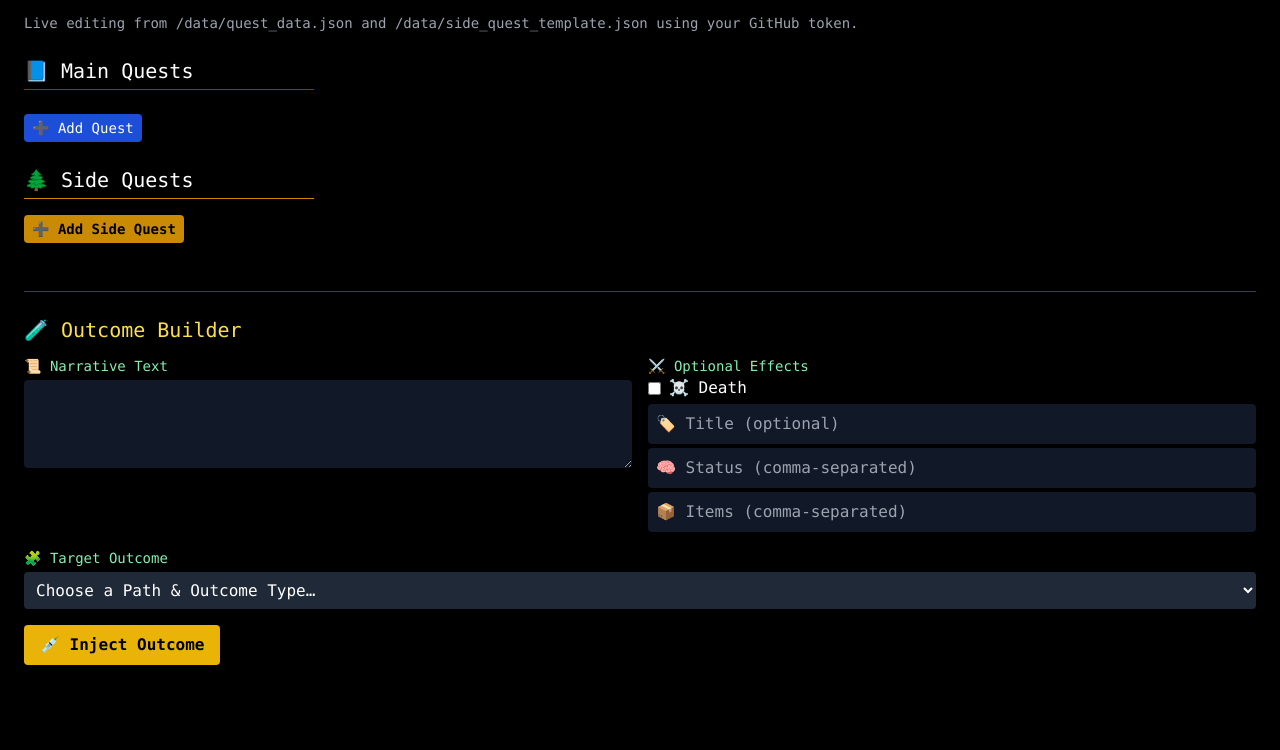
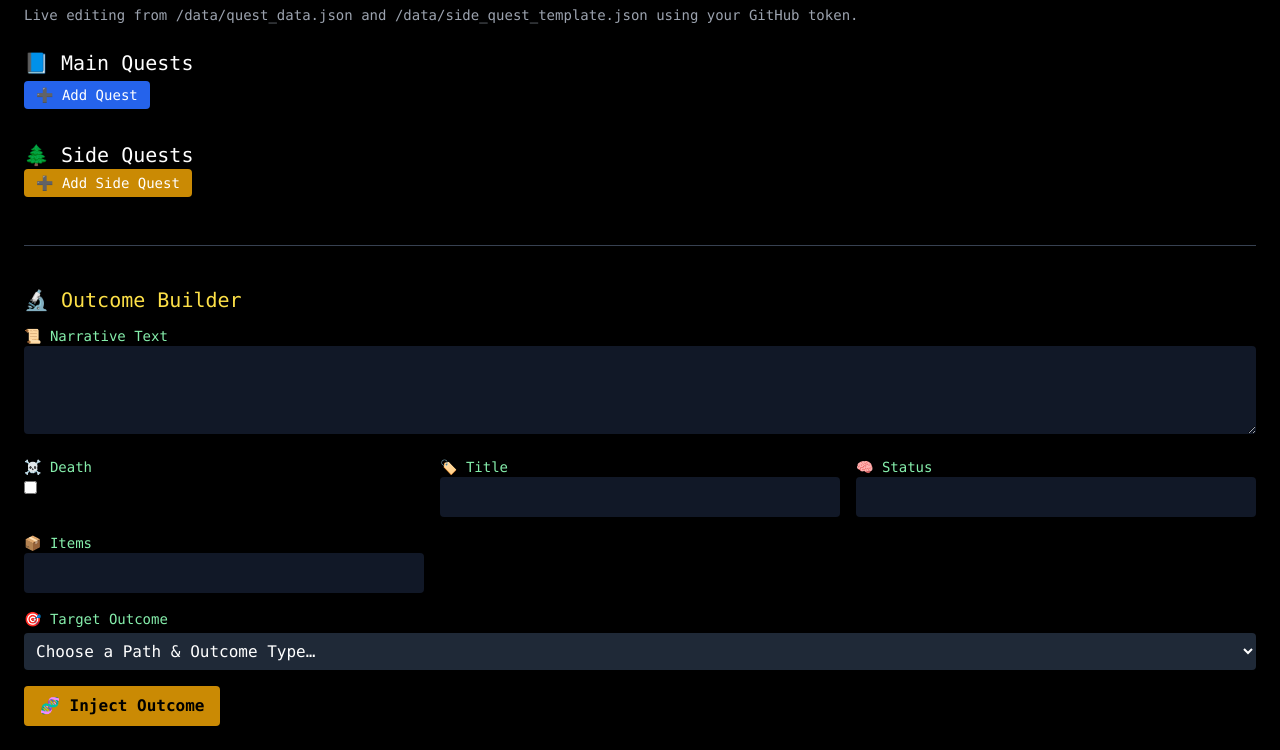
Before and after one commit to YTseen/bloodbot-campaign, a plain HTML site: page index.html in a window 1280 px wide. Shown: the part 63-813 px from the top of the page. Drawn offline with nearby package versions, Linux system fonts and the light colour scheme.

Commit message:
Update index.html

```diff
--- a/index.html
+++ b/index.html
@@ -2,87 +2,76 @@
 <html lang="en">
 <head>
   <meta charset="UTF-8" />
-  <title>🍗 BloodBot Architect</title>
+  <title>🩸 BloodBot Architect</title>
   <meta name="viewport" content="width=device-width, initial-scale=1.0" />
   <script src="https://cdn.tailwindcss.com"></script>
 </head>
 <body class="bg-black text-white font-mono p-6">
-  <h1 class="text-3xl text-red-500 font-bold mb-4">🍗 BloodBot Architect</h1>
+  <h1 class="text-3xl text-red-500 font-bold mb-2">🍗 BloodBot Architect</h1>
   <p class="text-sm text-gray-400 mb-6">Live editing from <code>/data/quest_data.json</code> and <code>/data/side_quest_template.json</code> using your GitHub token.</p>
 
-  <div class="grid grid-cols-1 md:grid-cols-4 gap-6">
-    <!-- Sidebar: Quests + Side Quests -->
-    <div>
-      <h2 class="text-xl border-b border-red-700 mb-2 pb-1">📘 Main Quests</h2>
-      <ul id="questList" class="space-y-1 mb-6"></ul>
-      <button onclick="createNewQuest()" class="bg-blue-700 hover:bg-blue-600 px-2 py-1 text-sm rounded">➕ Add Quest</button>
+  <!-- Quest Management -->
+  <div class="mb-6">
+    <h2 class="text-xl text-white mb-1">📘 Main Quests</h2>
+    <button onclick="createQuest('main')" class="bg-blue-600 hover:bg-blue-500 px-3 py-1 text-sm rounded mb-2">➕ Add Quest</button>
+    <ul id="mainQuestList" class="space-y-1 mb-4"></ul>
 
-      <h2 class="text-xl border-b border-yellow-600 mt-6 mb-2 pb-1">🌲 Side Quests</h2>
+    <h2 class="text-xl text-white mt-6">🌲 Side Quests</h2>
+    <button onclick="createQuest('side')" class="bg-yellow-600 hover:bg-yellow-500 px-3 py-1 text-sm rounded mb-2">➕ Add Side Quest</button>
     <ul id="sideQuestList" class="space-y-1"></ul>
-      <button onclick="createNewSideQuest()" class="bg-yellow-600 hover:bg-yellow-500 px-2 py-1 text-sm rounded text-black font-bold mt-2">➕ Add Side Quest</button>
   </div>
 
-    <!-- Main Quest Editor -->
-    <div class="md:col-span-3 hidden" id="editorSection">
-      <h2 class="text-xl text-green-400 font-bold mb-4">✏️ Edit Quest</h2>
+  <!-- Quest Editor -->
+  <div id="editorSection" class="hidden">
+    <h2 class="text-xl text-green-400 mb-4">✏️ Edit Quest</h2>
+    <label class="block text-green-300 text-sm">Quest Title (key)</label>
+    <input id="questKey" class="w-full bg-gray-900 p-2 rounded mb-3" />
 
-      <div class="mb-3">
-        <label class="block text-green-300 text-sm">Quest Title (key)</label>
-        <input id="questKey" class="w-full bg-gray-900 p-2 rounded" />
-      </div>
+    <label class="block text-green-300 text-sm">Intro</label>
+    <textarea id="questIntro" class="w-full bg-gray-900 p-2 rounded mb-3" rows="3"></textarea>
 
-      <div class="mb-3">
-        <label class="block text-green-300 text-sm">Intro</label>
-        <textarea id="questIntro" class="w-full bg-gray-900 p-2 rounded" rows="4"></textarea>
-      </div>
+    <label class="block text-green-300 text-sm">Wrap-Up</label>
+    <textarea id="questWrap" class="w-full bg-gray-900 p-2 rounded mb-4" rows="3"></textarea>
 
-      <div class="mb-3">
-        <label class="block text-green-300 text-sm">Wrap-Up</label>
-        <textarea id="questWrap" class="w-full bg-gray-900 p-2 rounded" rows="4"></textarea>
-      </div>
-
-      <div class="mb-3">
-        <label class="block text-green-300 text-sm">Quest Paths</label>
-        <div id="pathsContainer" class="space-y-4"></div>
-      </div>
+    <label class="block text-green-300 text-sm mb-1">Paths</label>
+    <div id="pathsContainer" class="space-y-4 mb-6"></div>
 
     <button onclick="saveQuest()" class="bg-green-600 hover:bg-green-500 px-4 py-2 rounded">💾 Save Quest</button>
   </div>
-  </div>
 
   <!-- Outcome Builder -->
-  <div class="mt-12 border-t border-gray-700 pt-6">
-    <h2 class="text-xl text-yellow-300 mb-3">🧪 Outcome Builder</h2>
+  <hr class="my-10 border-gray-700" />
+  <h2 class="text-xl text-yellow-300 mb-3">🔬 Outcome Builder</h2>
+  <label class="block text-green-300 text-sm">📜 Narrative Text</label>
+  <textarea id="ob_text" class="w-full bg-gray-900 p-2 rounded text-white mb-4" rows="3"></textarea>
 
-    <div class="grid grid-cols-1 md:grid-cols-2 gap-4">
+  <div class="grid grid-cols-1 md:grid-cols-3 gap-4 mb-4">
     <div>
-        <label class="block text-sm text-green-300 mb-1">📜 Narrative Text</label>
-        <textarea id="ob_text" class="w-full bg-gray-900 p-2 rounded text-white" rows="3"></textarea>
+      <label class="block text-sm text-green-300">☠️ Death</label>
+      <input type="checkbox" id="ob_death" class="mr-2" />
     </div>
-
     <div>
-        <label class="block text-sm text-green-300">⚔️ Optional Effects</label>
-        <div class="space-y-1">
-          <label class="flex items-center">
-            <input type="checkbox" id="ob_death" class="mr-2" /> ☠️ Death
-          </label>
-          <input id="ob_title" placeholder="🏷️ Title (optional)" class="w-full bg-gray-900 p-2 rounded text-white" />
-          <input id="ob_status" placeholder="🧠 Status (comma-separated)" class="w-full bg-gray-900 p-2 rounded text-white" />
-          <input id="ob_items" placeholder="📦 Items (comma-separated)" class="w-full bg-gray-900 p-2 rounded text-white" />
+      <label class="block text-sm text-green-300">🏷️ Title</label>
+      <input id="ob_title" class="w-full bg-gray-900 p-2 rounded text-white" />
     </div>
+    <div>
+      <label class="block text-sm text-green-300">🧠 Status</label>
+      <input id="ob_status" class="w-full bg-gray-900 p-2 rounded text-white" />
+    </div>
+    <div>
+      <label class="block text-sm text-green-300">📦 Items</label>
+      <input id="ob_items" class="w-full bg-gray-900 p-2 rounded text-white" />
     </div>
   </div>
 
-    <div class="mt-4">
-      <label class="block text-sm text-green-300 mb-1">🧩 Target Outcome</label>
-      <select id="ob_target" class="w-full bg-gray-800 text-white p-2 rounded">
+  <label class="block text-sm text-green-300 mb-1">🎯 Target Outcome</label>
+  <select id="ob_target" class="w-full bg-gray-800 text-white p-2 rounded mb-4">
     <option disabled selected>Choose a Path & Outcome Type…</option>
   </select>
-    </div>
 
-    <button onclick="injectOutcome()" class="mt-4 bg-yellow-500 hover:bg-yellow-400 px-4 py-2 rounded text-black font-bold">💉 Inject Outcome</button>
-  </div>
+  <button onclick="injectOutcome()" class="bg-yellow-600 hover:bg-yellow-500 px-4 py-2 rounded text-black font-bold">🧬 Inject Outcome</button>
 
+  <!-- GitHub Push -->
   <button id="saveBtn" class="fixed top-4 right-4 bg-gray-800 hover:bg-gray-700 px-3 py-2 rounded text-white text-sm">
     💾 Push to GitHub
   </button>
```
Lines whose indentation alone changed are shown as unchanged.
